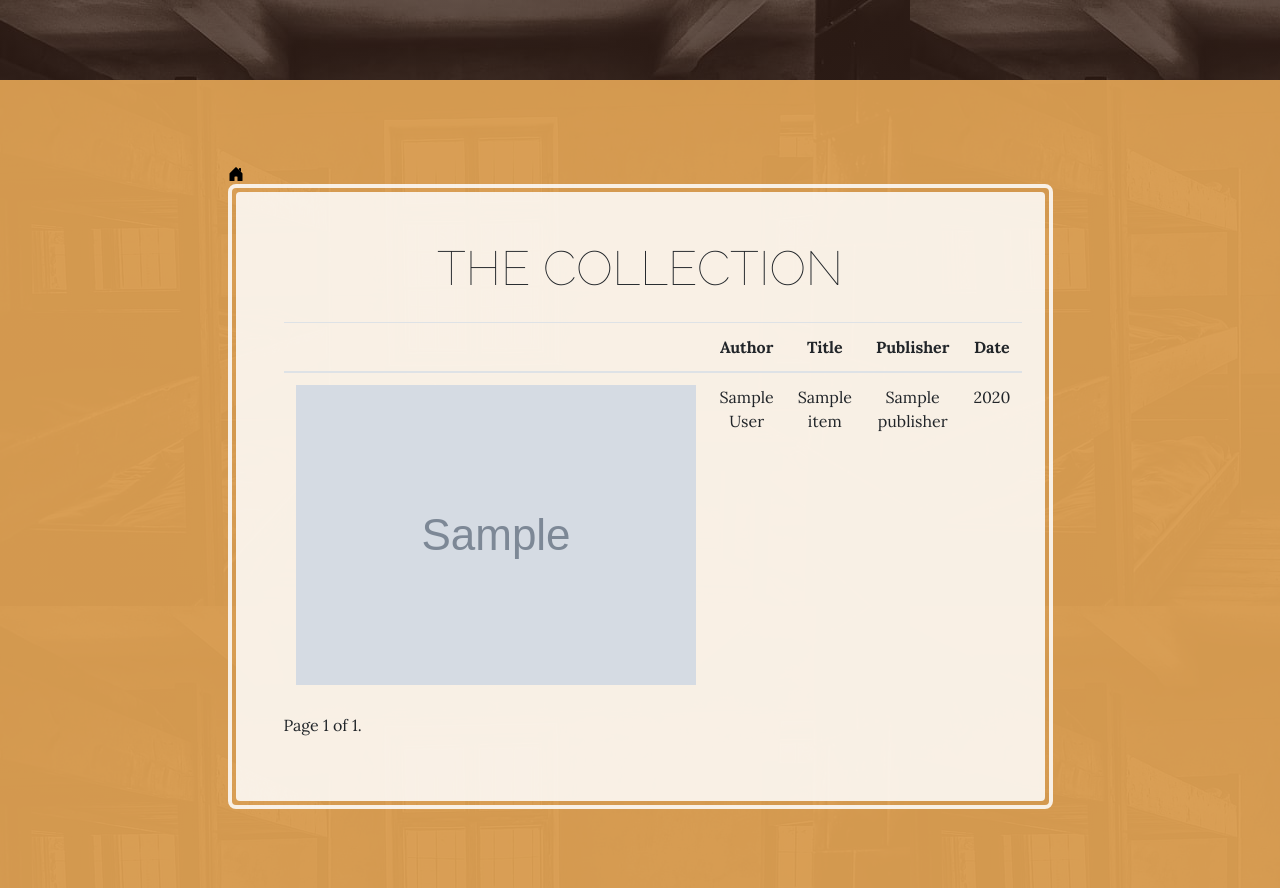
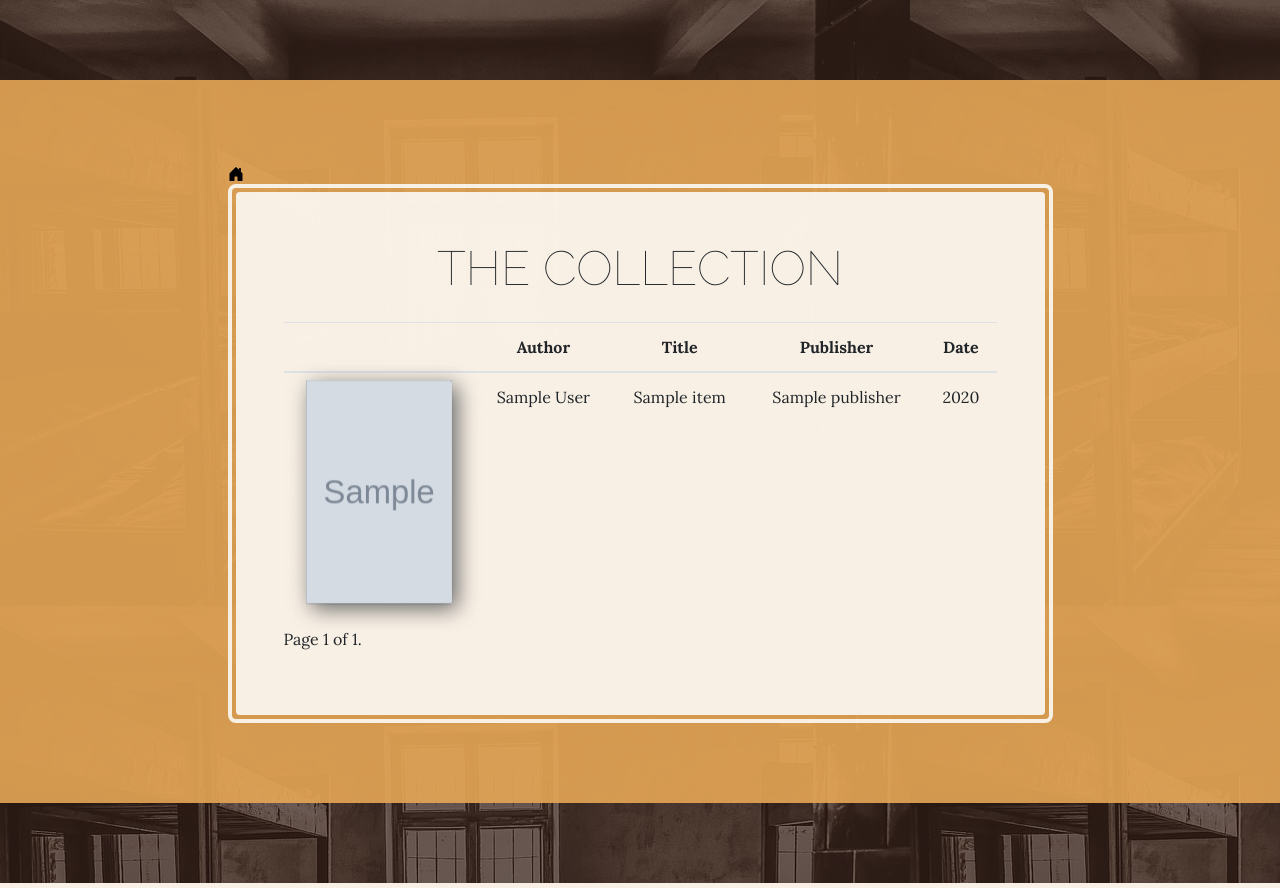
Before and after one commit to HCDigitalScholarship/QH, a Django app: template main/templates/collection.html in a window 1280 px wide. Shown: the top 888 px of the page. Run offline with Django 3.2, Linux system fonts and the light colour scheme; the template is opened without the code that fills it: most values are stand-ins (such as "Sample title", 1, 10 or a date in 2020); grey boxes marked "Sample" are stand-in pictures; some libraries are stand-ins or nearby versions.

Commit message:
added 3d effect to books

```diff
--- a/main/templates/collection.html
+++ b/main/templates/collection.html
@@ -10,6 +10,98 @@
     <link rel="stylesheet" href="{% static '/bootstrap/css/bootstrap.min.css' %}">
     <link rel="stylesheet" href="https://fonts.googleapis.com/css?family=Raleway:100,100i,200,200i,300,300i,400,400i,500,500i,600,600i,700,700i,800,800i,900,900i">
     <link rel="stylesheet" href="https://fonts.googleapis.com/css?family=Lora:400,400i,700,700i">
+    <style>
+        /* https://3d-book-css.netlify.app/ */
+       .book-container {
+  display: flex;
+  align-items: center;
+  justify-content: center;
+  perspective: 600px;
+}
+
+@keyframes initAnimation {
+  0% {
+    transform: rotateY(-30deg);
+  }
+  100% {
+    transform: rotateY(0deg);
+  }
+}
+
+.book {
+  width: 140px;
+  height: 214px;
+  position: relative;
+  transform-style: preserve-3d;
+  transform: rotateY(0deg);
+  transition: 1s ease;
+  animation: 1s ease 0s 1 initAnimation;
+}
+
+.book:hover {
+  transform: rotateY(-30deg);
+}
+
+.book > :first-child {
+  position: absolute;
+  top: 0;
+  left: 0;
+  background-color: red;
+  width: 140px;
+  height: 214px;
+  transform: translateZ(25px);
+  background-color: #01060f;
+  border-radius: 0 2px 2px 0;
+  box-shadow: 5px 5px 20px #666;
+}
+
+.book::before {
+  position: absolute;
+  content: ' ';
+  background-color: blue;
+  left: 0;
+  top: 3px;
+  width: 48px;
+  height: 208px;
+  transform: translateX(112px) rotateY(90deg);
+  background: linear-gradient(90deg,
+    #fff 0%,
+    #f9f9f9 5%,
+    #fff 10%,
+    #f9f9f9 15%,
+    #fff 20%,
+    #f9f9f9 25%,
+    #fff 30%,
+    #f9f9f9 35%,
+    #fff 40%,
+    #f9f9f9 45%,
+    #fff 50%,
+    #f9f9f9 55%,
+    #fff 60%,
+    #f9f9f9 65%,
+    #fff 70%,
+    #f9f9f9 75%,
+    #fff 80%,
+    #f9f9f9 85%,
+    #fff 90%,
+    #f9f9f9 95%,
+    #fff 100%
+    );
+}
+
+.book::after {
+  position: absolute;
+  top: 0;
+  left: 0;
+  content: ' ';
+  width: 140px;
+  height: 214px;
+  transform: translateZ(-25px);
+  background-color: #01060f;
+  border-radius: 0 2px 2px 0;
+}
+HTML
+    </style>
 </head>
 
 <body style="background: linear-gradient(rgba(47, 23, 15, 0.65), rgba(47, 23, 15, 0.65)), url(' {% static "/img/auschwitz-concentration-camp-bunkhouse-history-war-prison.jpg" %}');">
@@ -43,7 +135,19 @@
                             <tbody>
                                 {% for item in items %}
 
-                                <th scope="row"><img src="{{ item.thumbnail }}"/></th>
+                                <th scope="row"><a
+                                    class="book-container"
+                                    href="https://theoutstanding.dev/"
+                                    target="_blank"
+                                    rel="noreferrer noopener"
+                                  >
+                                    <div class="book">
+                                      <img
+                                        alt="{{ item.title }}"
+                                        src="{{ item.thumbnail }}"
+                                        />
+                                    </div>
+                                  </a></th>
                                 <td>{{item.authors.all|join:", "}}</td>
                                 <td>{{ item.title }}</td>
                                 <td>{{ item.publisher|default_if_none:"" }}</td>
```
